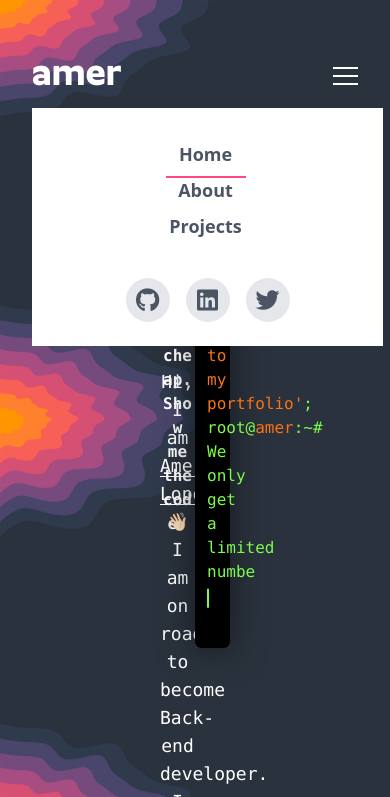
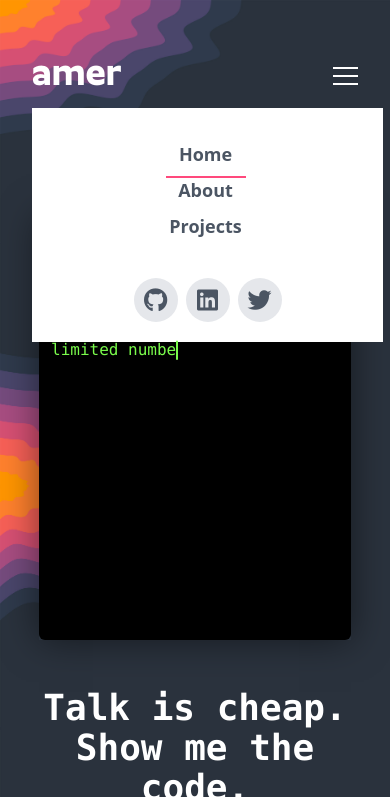
Before and after one commit to amer-5/amer-portfolio, a plain HTML site: page home-section/index.html in a window 390 px wide. Both pictures are taken after a click on the element 345 px from the left and 76 px from the top of the page. Shown: the top 797 px of the page. Drawn offline with nearby package versions, Linux system fonts and the light colour scheme.

Commit message:
Zavrsen responsive i citava stranica

```diff
--- a/home-section/index.html
+++ b/home-section/index.html
@@ -19,7 +19,7 @@
   <body>
     <!--Body of the page-->
     <div class="page-body m-0 pt-6 pb-12">
-      <div
+<div
         class="nav flex flex-row justify-between items-center container relative p-8 mx-auto"
       >
         <a
@@ -27,10 +27,7 @@
           class="text-4xl cursor-pointer nav-link"
           >amer</a
         >
-        <ul
-          class="hidden sm:flex fixed sm:static flex-col items-center sm:flex-row sm:bg-transparent bg-white w-[90vw] sm:w-auto h-[12rem] sm:h-auto mt-[16rem] sm:mt-[0] pt-8 sm:pt-0"
-          id="navigation"
-        >
+        <ul class="hidden sm:flex fixed sm:static flex-col items-center sm:flex-row sm:bg-transparent bg-white w-[90vw] sm:w-auto h-[12rem] sm:h-auto mt-[16rem] sm:mt-[0] pt-8 sm:pt-0" id="navigation">
           <a
             href="../home-section/index.html"
             class="text-center ml-4 sm:ml-0 inline-block text-gray-600 sm:text-white font-bold sm:font-normal text-lg w-20 lg:text-lg hover:text-darkGrayishBlue active"
@@ -47,12 +44,9 @@
             >Projects</a
           >
         </ul>
-        <div
-          class="hidden sm:flex fixed justify-center sm:static sm:bg-transparent bg-white w-[90vw] sm:w-auto mt-[28rem] sm:mt-0 p-4"
-          id="navigation-links"
-        >
+        <div class="hidden sm:flex fixed justify-center sm:static sm:bg-transparent bg-white w-[90vw] sm:w-auto mt-[28rem] sm:mt-0 p-4" id="navigation-links">
           <div
-            class="inline-flex m-2 sm:m-0 rounded-full text-gray-600 bg-gray-200 sm:text-white sm:bg-gray-600 sm:hover:bg-gray-500 transition-all ease-in justify-center items-center aspect-square h-11"
+            class="inline-flex m-[.25rem] rounded-full text-gray-600 bg-gray-200 sm:text-white sm:bg-gray-600 sm:hover:bg-gray-500 transition-all ease-in justify-center items-center aspect-square h-11"
           >
             <a
               class="fab fa-github text-2xl"
@@ -60,7 +54,7 @@
             ></a>
           </div>
           <div
-            class="inline-flex m-2 sm:m-0 rounded-full text-gray-600 bg-gray-200 sm:text-white sm:bg-gray-600 sm:hover:bg-gray-500 transition-all ease-in justify-center items-center aspect-square h-11 w-11"
+            class="inline-flex m-[.25rem] rounded-full text-gray-600 bg-gray-200 sm:text-white sm:bg-gray-600 sm:hover:bg-gray-500 transition-all ease-in justify-center items-center aspect-square h-11 w-11"
           >
             <a
               class="fab fa-linkedin text-2xl"
@@ -68,7 +62,7 @@
             ></a>
           </div>
           <div
-            class="inline-flex m-2 sm:m-0 rounded-full text-gray-600 bg-gray-200 sm:text-white sm:bg-gray-600 sm:hover:bg-gray-500 transition-all ease-in justify-center items-center aspect-square h-11 w-11"
+            class="inline-flex m-[.25rem] rounded-full text-gray-600 bg-gray-200 sm:text-white sm:bg-gray-600 sm:hover:bg-gray-500 transition-all ease-in justify-center items-center aspect-square h-11 w-11"
           >
             <a
               class="fab fa-twitter text-2xl"
@@ -80,31 +74,31 @@
           <span></span><span></span><span></span>
         </div>
       </div>
-      <div class="hero mx-40 mt-36 flex justify-between">
-        <div class="w-1/2 h-2/5 flex flex-col justify-evenly">
+      <div class="hero mx-4 mt-10 lg:mx-40 lg:mt-36 flex flex-col-reverse lg:flex-row justify-between items-center">
+        <div class="w-[80vw] lg:w-1/2 h-2/5 flex flex-col justify-evenly order-2 lg:order-1">
           <div
             id="typing"
-            class="techFont inline-block font-bold text-center text-white break-words whitespace-pre-line xs:text-3xl sm:text-4xl md:text-left md:text-5xl xl:text-6xl h-16 mb-4"
+            class="techFont inline-block font-bold text-center text-white break-words whitespace-pre-line lg:text-left text-4xl xl:text-6xl h-20 lg:h-16 mb-4"
           ></div>
           <div
-            class="about-me-text text-lg text-center text-white text-darkGrayishBlue lg:text-xl md:text-left md:text-md md:mt-12 techFont mt-4"
+            class="about-me-text text-lg text-center text-white text-darkGrayishBlue lg:text-xl lg:text-left lg:text-md lg:mt-12 techFont mt-4"
           >
             Hi, I am
             <span class="underline underline-offset-4">Amer Lopo</span> 👋🏻
             <br />
-            I am on road to become Back-end developer. <br />
+            I am on way to become Full Stack developer. <br />
             I love to code and have an immense passion for coding.
           </div>
           <a
             href="https://github.com/amer-5/"
-            class="uppercase bg-gradient-to-r from-orange-500 to-pink-500 p-4 lg:w-1/2 w-full rounded-3xl -skew-x-12 z-10 custom-shadow flex justify-around items-center mt-4"
+            class="uppercase bg-gradient-to-r from-orange-500 to-pink-500 p-4 md:w-1/2 w-full rounded-3xl -skew-x-12 z-10 custom-shadow flex justify-around items-center mt-4"
             ><span class="text-lg">connect with me</span>
             <i class="fa fa-user-friends text-2xl"></i>
           </a>
         </div>
-        <div class="w-1/2 flex justify-center">
+        <div class="w-[80vw] lg:w-1/2 flex justify-center order-2 lg:order-1 mb-12 lg:mb-0">
           <!-- Console -->
-          <div class="console w-full -mt-12 techFont">
+          <div class="console w-full mt-12 lg:mt-0 techFont">
             <div class="w-full h-10 bg-white flex rounded-t-md">
               <div class="wrapper ml-2 flex items-center">
                 <div
--- a/style.css
+++ b/style.css
@@ -40,6 +40,12 @@ body {
   background-image: url(./sources/pozadina.jpg);
   background-repeat: repeat-y;
   background-size: cover;
+}
+
+@media only screen and (max-width: 768px) {
+  body {
+    background-size: 200%;
+  }
 }
 
 .nav-link {
```
Also changed, not shown: about-section/index.html (+4 -4 lines), projects-section/index.html (+3 -3 lines), projects-section/script.js (+7 -0 lines).
